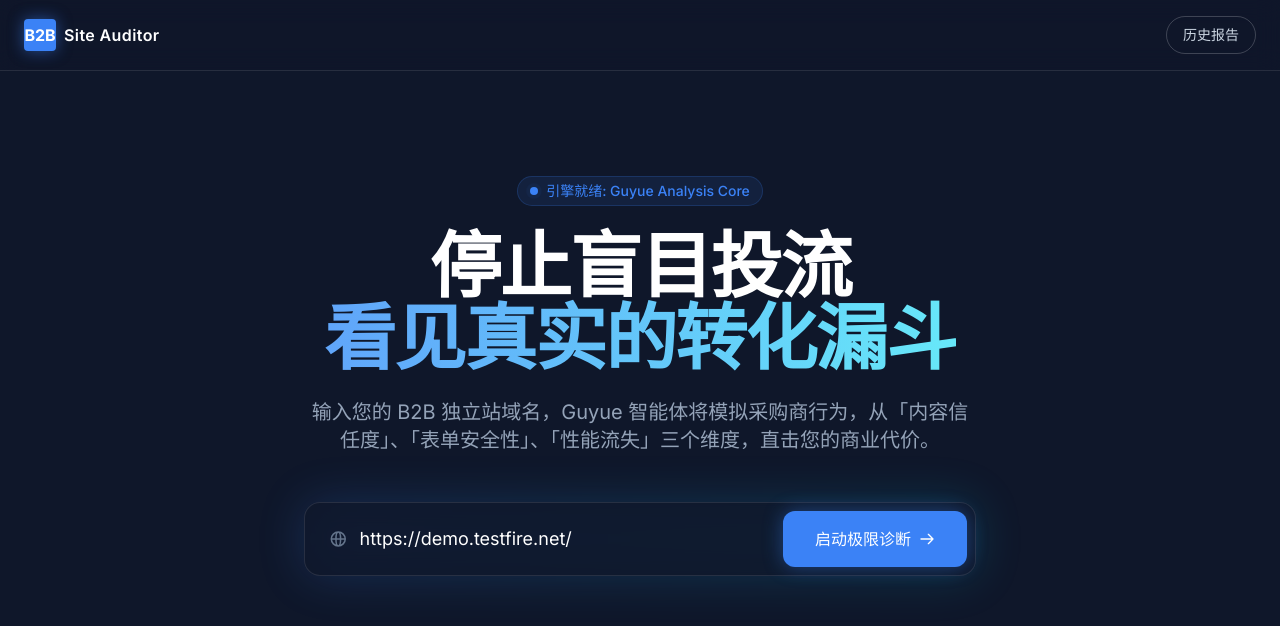
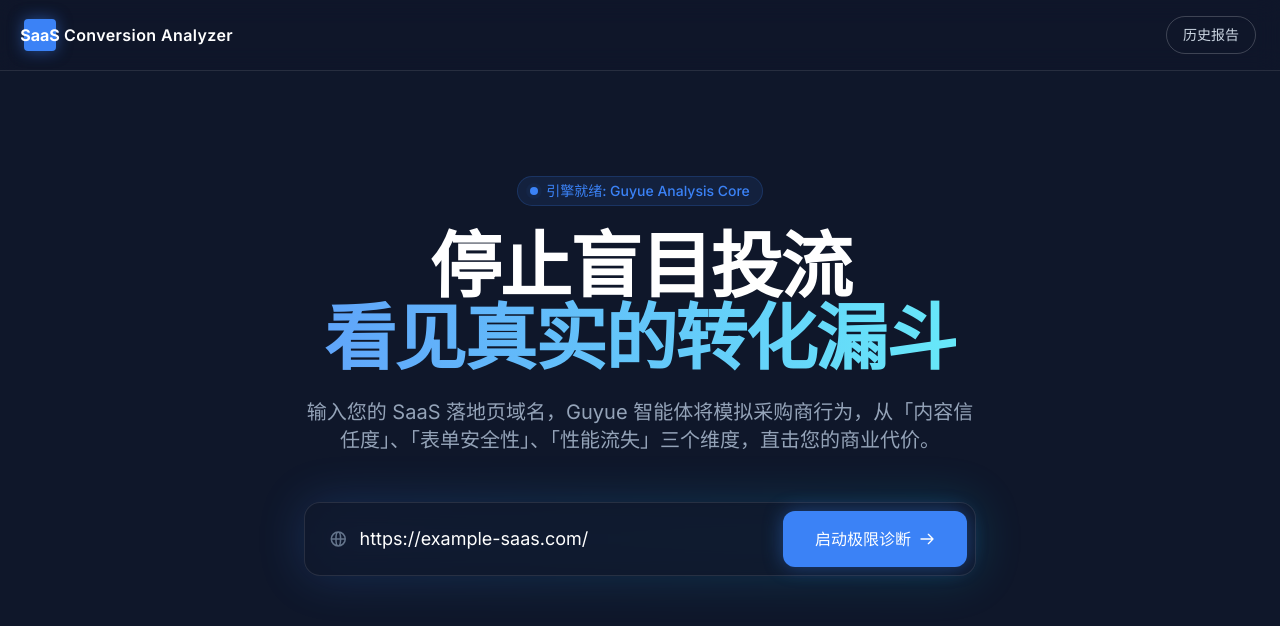
Before and after one commit to guyue55/guyue-skill, a plain HTML site: page examples/saas-conversion-demo/index.html in a window 1280 px wide. Drawn offline with nearby package versions, Linux system fonts and the light colour scheme.

Commit message:
chore(examples): 将 B2B Site Auditor 客户案例全量脱敏重命名为 SaaS Conversion Demo

```diff
--- a/examples/b2b-site-auditor/index.html
+++ b/examples/saas-conversion-demo/index.html
@@ -3,7 +3,7 @@
 <head>
     <meta charset="UTF-8">
     <meta name="viewport" content="width=device-width, initial-scale=1.0">
-    <title>B2B Site Auditor - 商业诊断舱</title>
+    <title>SaaS Conversion Analyzer - 诊断舱</title>
     <!-- Tailwind CSS -->
     <script src="https://cdn.tailwindcss.com"></script>
     <script>
@@ -31,8 +31,8 @@
     <!-- Header -->
     <header class="fixed top-0 w-full z-50 glass-header px-6 py-4 flex justify-between items-center border-b border-white/10">
         <div class="flex items-center gap-2">
-            <div class="w-8 h-8 rounded bg-eac-accent flex items-center justify-center font-bold text-white shadow-[0_0_15px_rgba(59,130,246,0.5)]">B2B</div>
-            <span class="font-semibold text-white tracking-wide">Site Auditor</span>
+            <div class="w-8 h-8 rounded bg-eac-accent flex items-center justify-center font-bold text-white shadow-[0_0_15px_rgba(59,130,246,0.5)]">SaaS</div>
+            <span class="font-semibold text-white tracking-wide">Conversion Analyzer</span>
         </div>
         <button class="px-4 py-2 rounded-full text-sm font-medium border border-white/20 hover:bg-white/5 transition-colors">历史报告</button>
     </header>
@@ -56,7 +56,7 @@
             </h1>
 
             <p class="text-lg md:text-xl text-slate-400 max-w-2xl mb-12 leading-relaxed hero-subtitle">
-                输入您的 B2B 独立站域名，Guyue 智能体将模拟采购商行为，从「内容信任度」、「表单安全性」、「性能流失」三个维度，直击您的商业代价。
+                输入您的 SaaS 落地页域名，Guyue 智能体将模拟采购商行为，从「内容信任度」、「表单安全性」、「性能流失」三个维度，直击您的商业代价。
             </p>
 
             <!-- Input Area -->
@@ -65,7 +65,7 @@
                 <div class="relative flex flex-col md:flex-row gap-4 p-2 rounded-2xl bg-slate-900/80 border border-white/10 backdrop-blur-md">
                     <div class="flex-1 flex items-center px-4">
                         <svg class="w-5 h-5 text-slate-500 mr-3" fill="none" stroke="currentColor" viewBox="0 0 24 24"><path stroke-linecap="round" stroke-linejoin="round" stroke-width="2" d="M21 12a9 9 0 01-9 9m9-9a9 9 0 00-9-9m9 9H3m9 9a9 9 0 01-9-9m9 9c1.657 0 3-4.03 3-9s-1.343-9-3-9m0 18c-1.657 0-3-4.03-3-9s1.343-9 3-9m-9 9a9 9 0 019-9"></path></svg>
-                        <input type="text" id="targetUrl" placeholder="https://your-b2b-site.com" class="w-full bg-transparent border-none outline-none text-white placeholder-slate-500 focus:ring-0 text-lg" value="https://demo.testfire.net/">
+                        <input type="text" id="targetUrl" placeholder="https://your-saas-site.com" class="w-full bg-transparent border-none outline-none text-white placeholder-slate-500 focus:ring-0 text-lg" value="https://example-saas.com/">
                     </div>
                     <button id="startAuditBtn" class="px-8 py-4 bg-eac-accent hover:bg-blue-500 text-white rounded-xl font-medium transition-all shadow-[0_0_20px_rgba(59,130,246,0.4)] hover:shadow-[0_0_30px_rgba(59,130,246,0.6)] flex items-center justify-center gap-2 whitespace-nowrap">
                         <span id="btnText">启动极限诊断</span>
```
Also changed, not shown: examples/saas-conversion-demo/main.js (renamed from examples/b2b-site-auditor/main.js), examples/saas-conversion-demo/style.css (renamed from examples/b2b-site-auditor/style.css), 1 other file.
